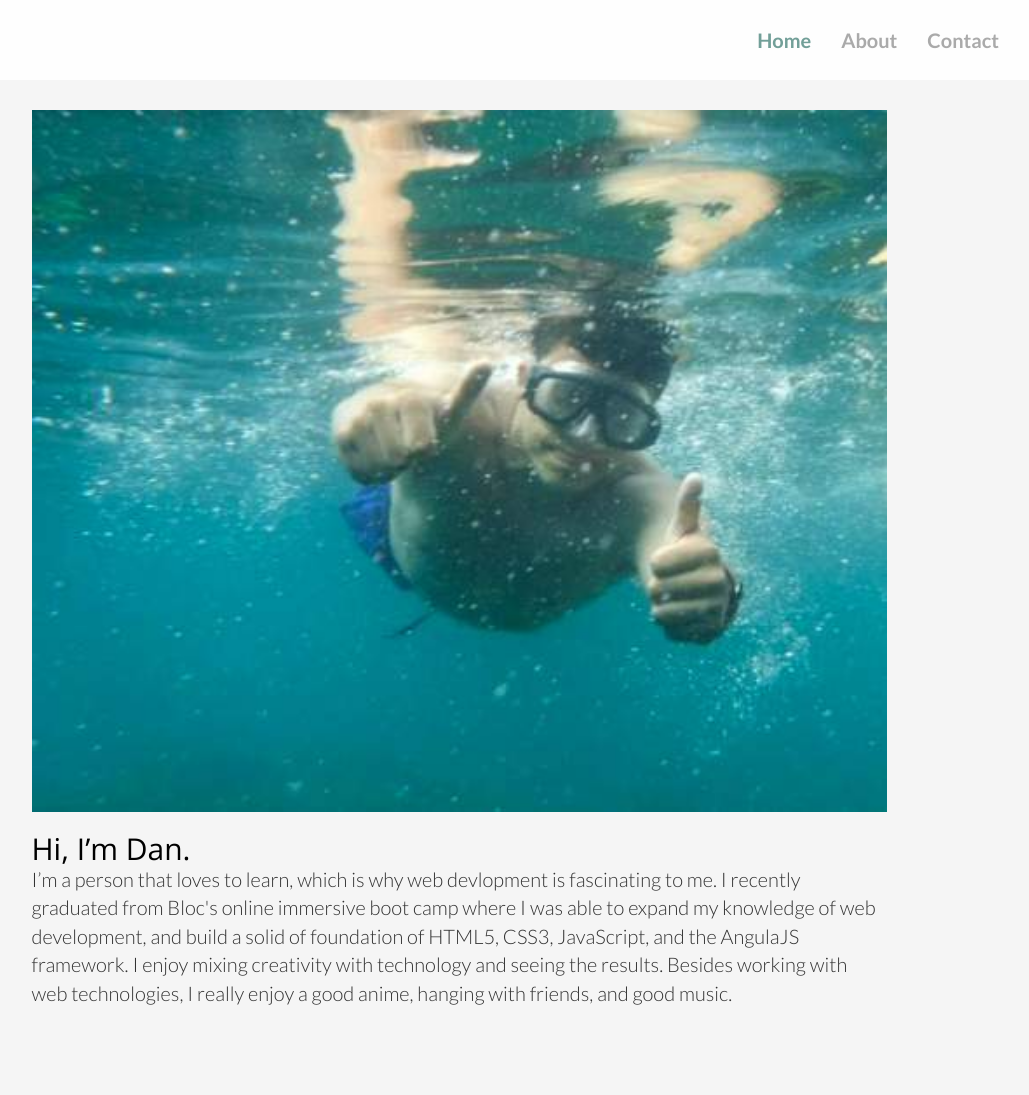
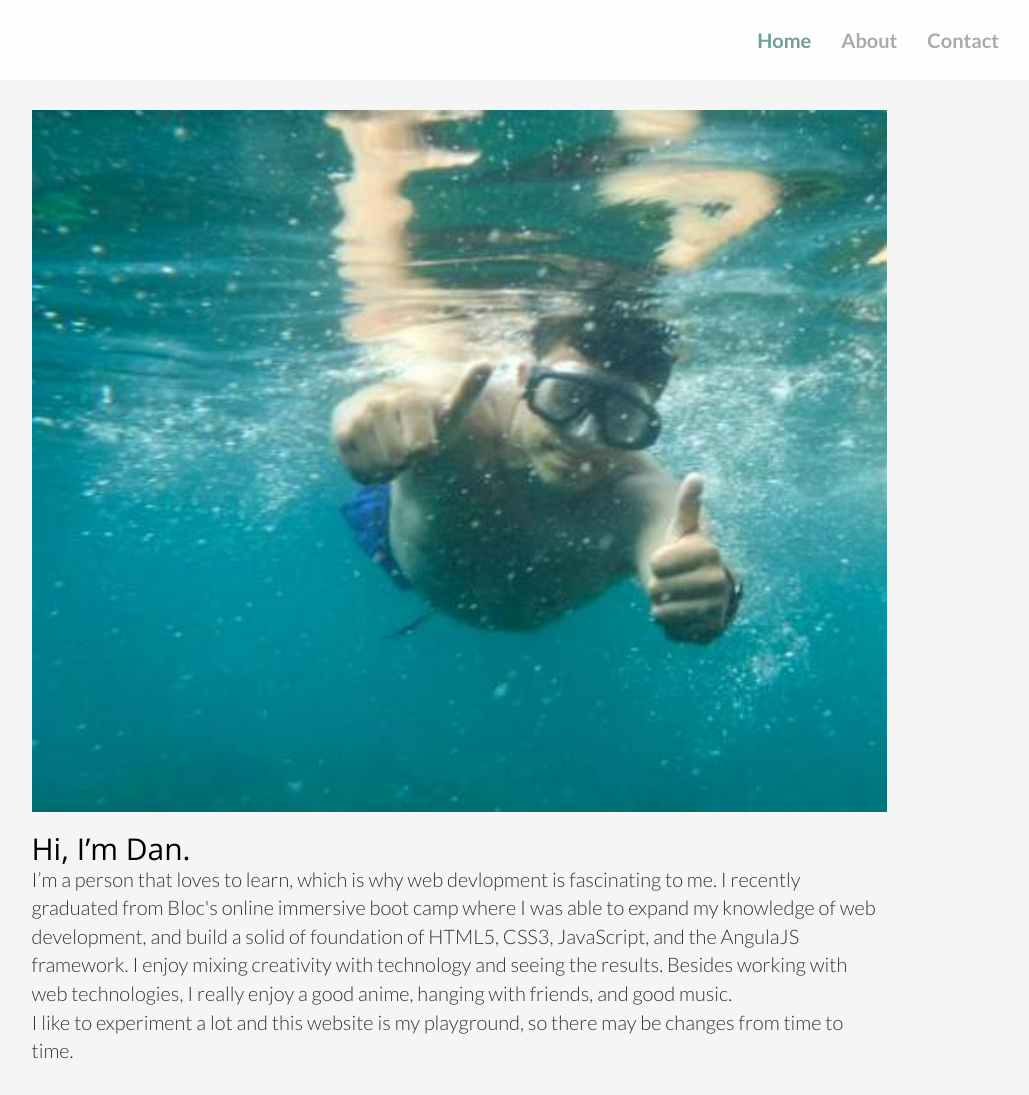
Before and after one commit to dfuentes22/dfuentes22.github.io, a Jekyll site: the page built from about.md, in a window 1280 px wide. Shown: the whole page, without its empty margins (181-1210 px from the left). Built offline with Jekyll 4.4.1, drawn with Linux system fonts in a browser that asks for light colours; nearby versions of some CDN libraries; before the commit the page ends 1038 px from its top, so only the background shows below that.

Commit message:
about update

```diff
--- a/about.md
+++ b/about.md
@@ -11,4 +11,6 @@ permalink: /about/
     <h2>Hi, I’m Dan.</h2>
     I’m a person that loves to learn, which is why web devlopment is fascinating to me. I recently graduated from Bloc's online immersive boot camp where I was able to expand my knowledge of web development, and build a solid of foundation of HTML5, CSS3, JavaScript, and the AngulaJS framework. I enjoy mixing creativity with technology and seeing the results.
     Besides working with web technologies, I really enjoy a good anime, hanging with friends, and good music.
+    <br>
+    I like to experiment a lot and this website is my playground, so there may be changes from time to time.
 </div>
```
